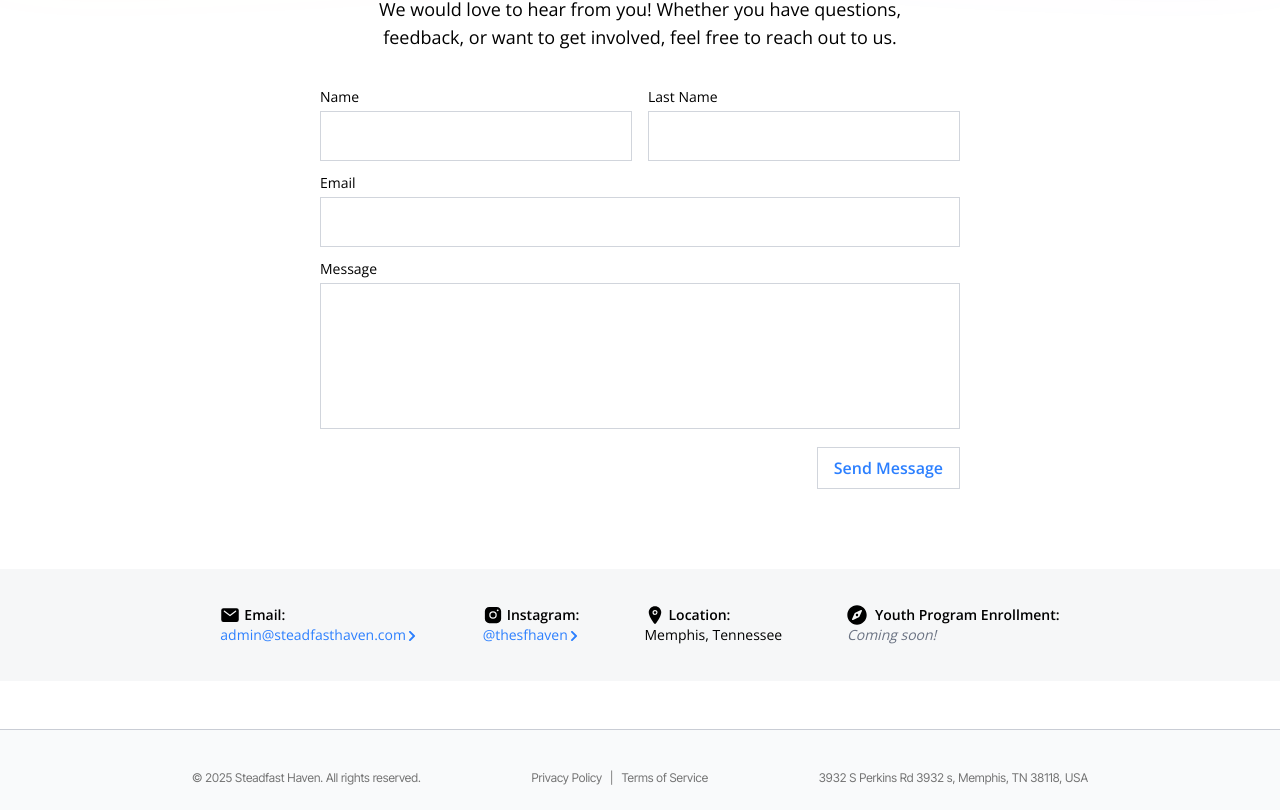
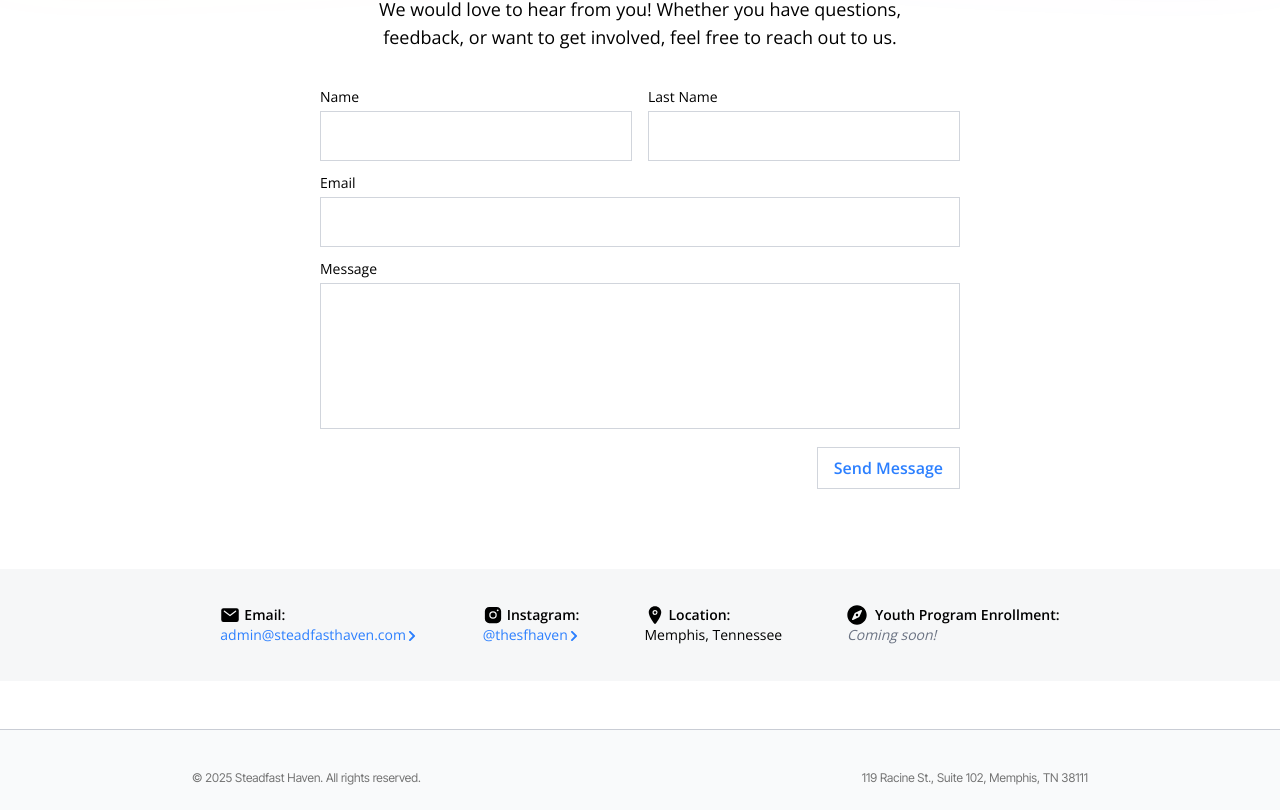
Before and after one commit to aliaitrhou/Tranquil-stronghold, a Next.js app: page /contact in a window 1280 px wide. Shown: the part 202-1012 px from the top of the page. Built offline with nearby package versions, Linux system fonts and the light colour scheme.

Commit message:
imporve ui

```diff
--- a/components/footer.tsx
+++ b/components/footer.tsx
@@ -7,21 +7,13 @@ const Footer = () => {
   return (
     <footer className="w-full text-neutral-500 text-sm p-6 bg-gray-50 border-t border-gray-400/50">
       {/* <div className='w-full mb-6 bg-gradient-to-r from-white via-neutral-300 to-white h-[2px]'></div> */}
-      <div className='max-w-4xl mx-auto pt-4 flex flex-row items-cente justify-between'>
+      <div className='max-w-4xl mx-auto pt-4 flex flex-col md:flex-row items-center justify-between gap-2'>
         <p className="text-center text-xs">
           &copy; {new Date().getFullYear()} Steadfast Haven. All rights reserved.
         </p>
 
-        <div className="text-xs flex items-center sm:justify-start gap-1 sm:gap-2">
-          <Link href="/privacy" className="hover:text-black transition-colors">
-            Privacy Policy
-          </Link>|
-          <Link href="/terms" className="hover:text-black transition-colors">
-            Terms of Service
-          </Link>
-        </div>
         <p className="text-center text-xs">
-          3932 S Perkins Rd 3932 s, Memphis, TN 38118, USA
+          119 Racine St., Suite 102, Memphis, TN 38111
         </p>
       </div>
     </footer>
--- /dev/null
+++ b/components/social-contact-item.tsx
@@ -0,0 +1,34 @@
+import React from 'react'
+
+interface Props {
+  title: string,
+  icon: Icon,
+  content: string,
+}
+
+const ContactLinkItem: React.FC<Props> = ({
+  title,
+  icon,
+  content
+}) => {
+  return (
+              <div className="bg-white rounded-xl border border-gray-200 p-4 hover:shadow-sm transition-all">
+                <div className="flex items-start gap-4">
+                  <div className="w-12 h-12 rounded-xl bg-blue-50 flex items-center justify-center flex-shrink-0">
+                    <Mail className="w-6 h-6 text-blue-600" />
+                  </div>
+                  <div>
+                    <h3 className="font-bold text-gray-900 mb-1">Email</h3>
+                    <a
+                      href="mailto:admin@steadfasthaven.com"
+                      className="text-blue-600 hover:text-blue-700 text-sm transition-colors"
+                    >
+                      admin@steadfasthaven.com
+                    </a>
+                  </div>
+                </div>
+              </div>
+  )
+}
+
+export default ContactLinkItem
```
